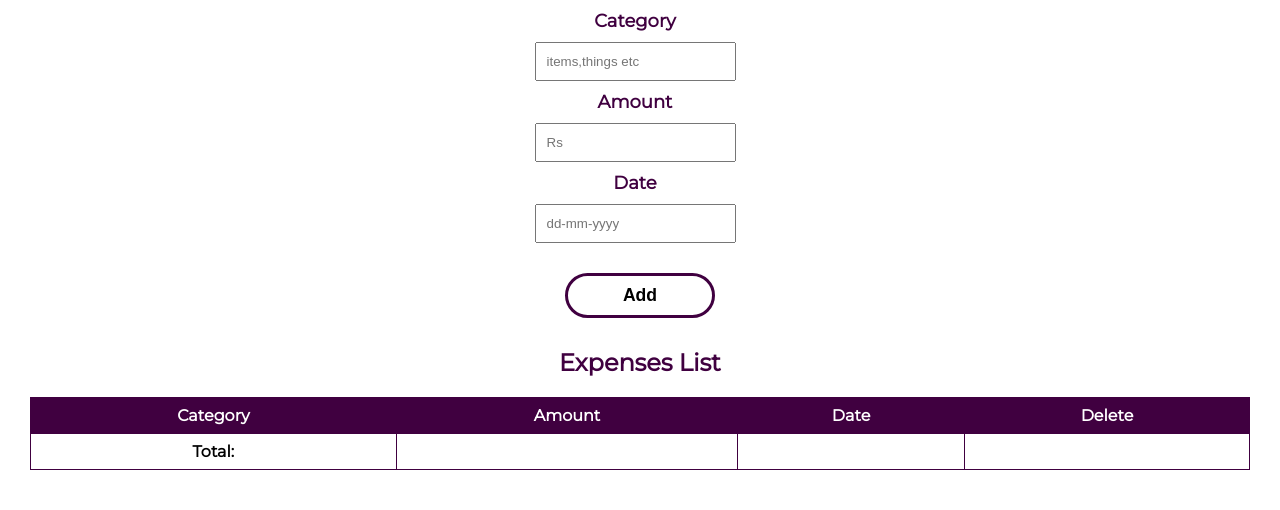
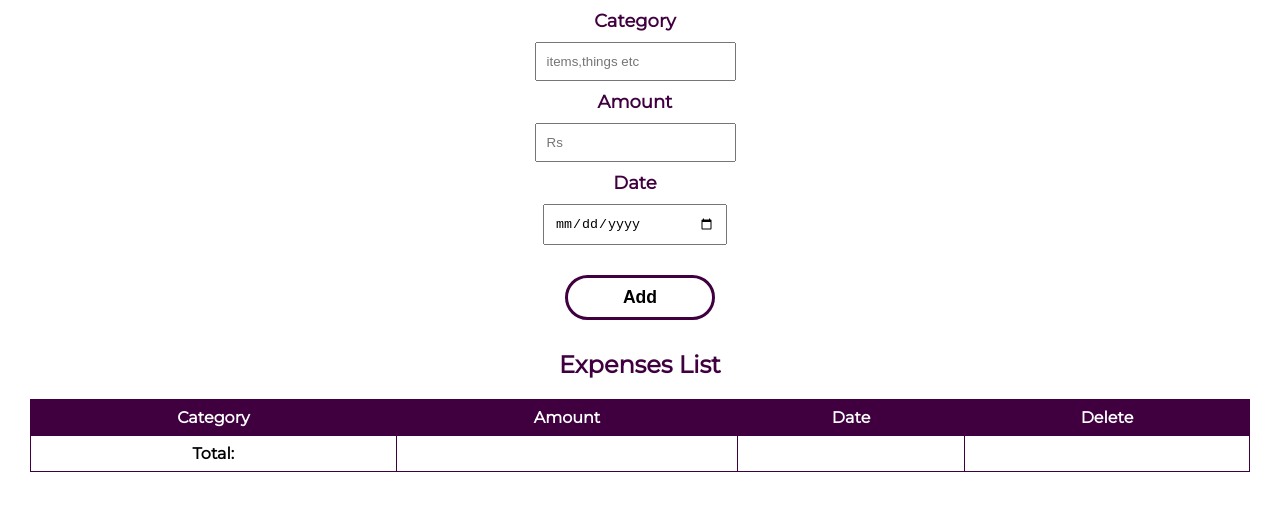
Before and after one commit to PrathamDhobe/Daily-Expense-Tracker, a plain HTML site: page index.html in a window 1280 px wide. Shown: the part 82-592 px from the top of the page. Drawn offline with Linux system fonts and the light colour scheme.

Commit message:
third commit

```diff
--- a/index.html
+++ b/index.html
@@ -17,7 +17,7 @@
         <label for="amount-input">Amount</label>
         <input type="number" id="amount-input" placeholder="Rs">
         <label for="date-input">Date</label>
-        <input type="text" id="date-input" placeholder="dd-mm-yyyy">
+        <input type="date" id="date-input" >
         <button id="add-btn">Add</button>
     </div>
     <div class="expenses-list">
```
